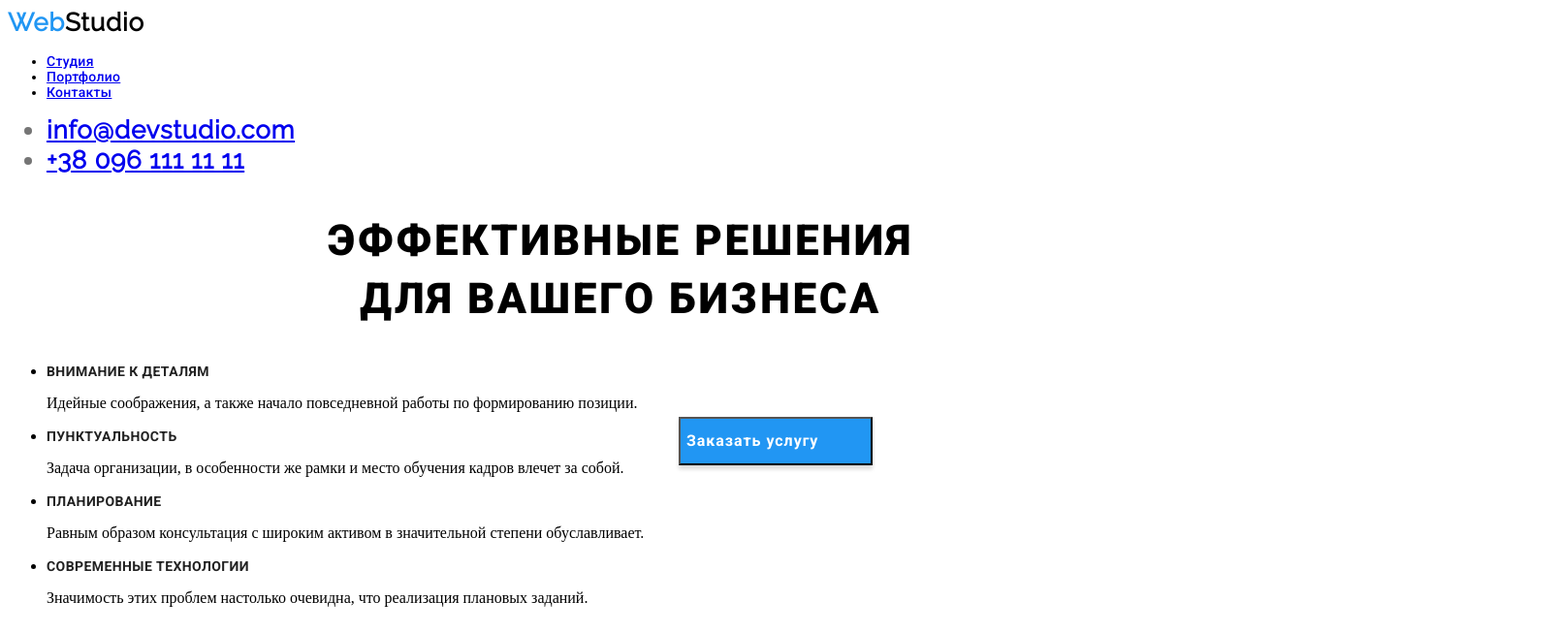
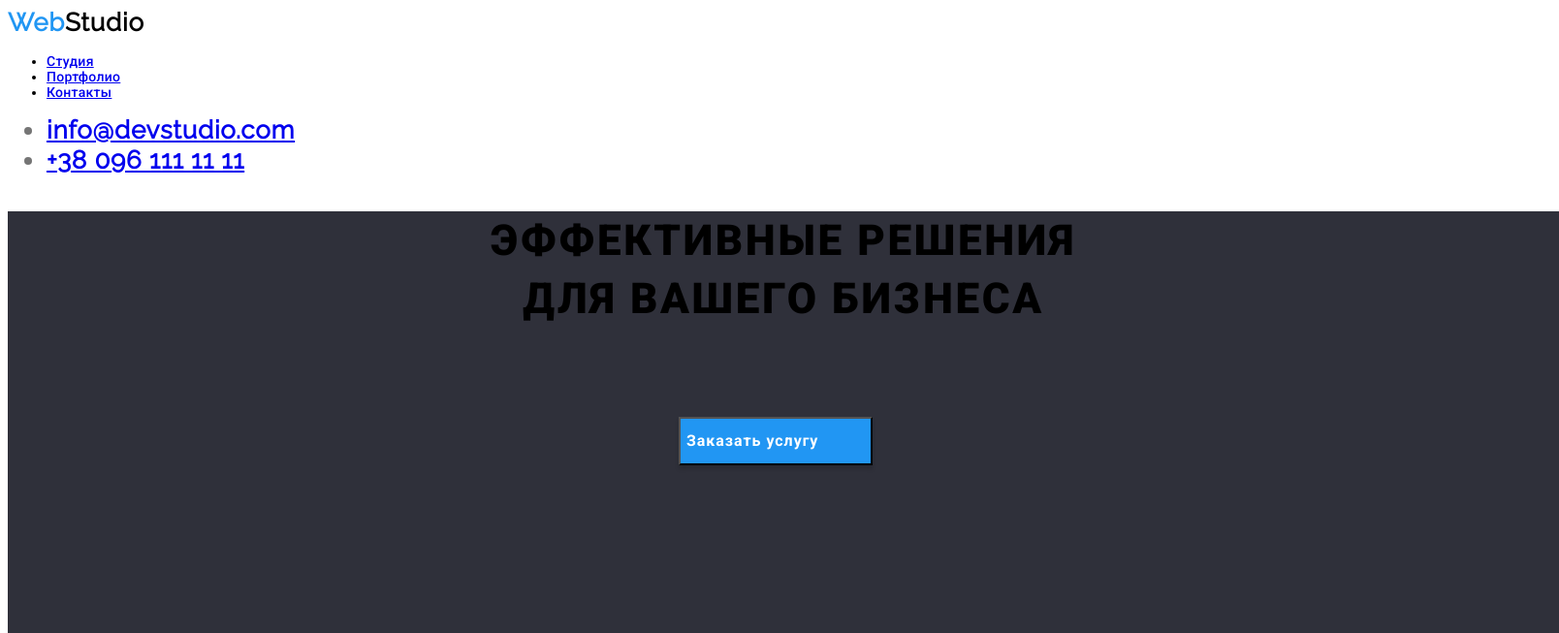
Before and after one commit to AntonRybak25/goit-markup-hw-02, a plain HTML site: page index.html in a window 1280 px wide. Shown: the top 653 px of the page at 97% size, 1608 px wide, since content can reach past the window. Drawn offline with Linux system fonts and the light colour scheme.

Commit message:
Update styles.css

```diff
--- a/styles/styles.css
+++ b/styles/styles.css
@@ -40,6 +40,13 @@
 }
 
 /*Main section*/
+.section-button {
+  width: 1600px;
+  height: 600px;
+}
+.section-button {
+  background-color: #2f303a;
+}
 .section-button .title {
   font-family: "Roboto", sans-serif;
   font-style: normal;
```
